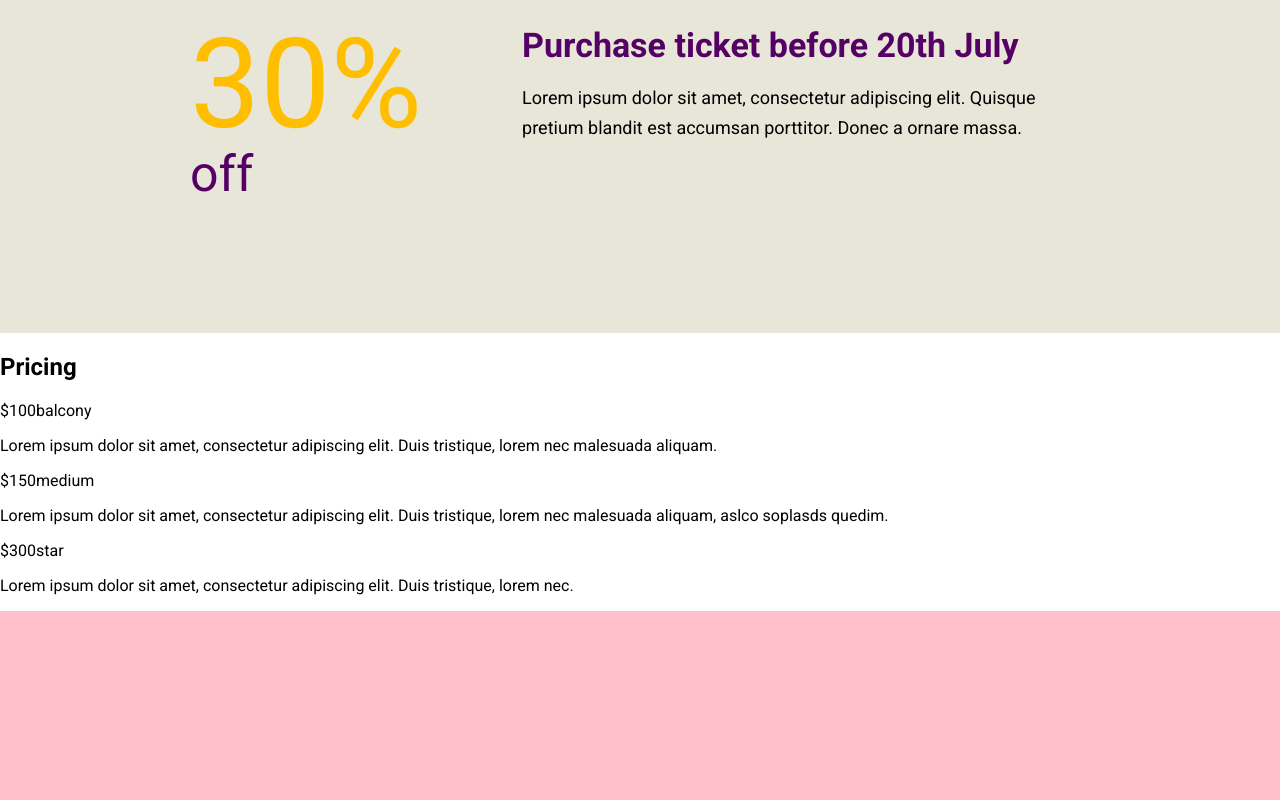
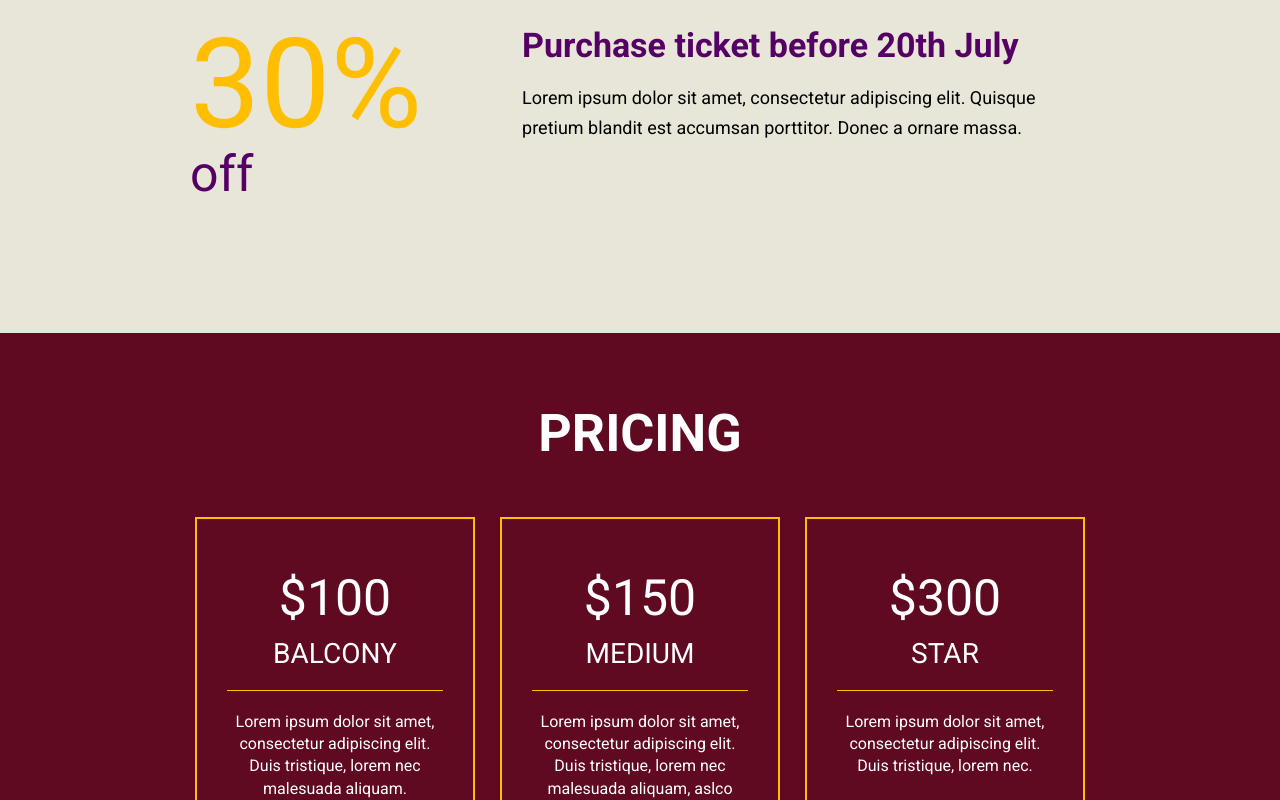
Before and after one commit to rennanmelo/world-cup-2022, a React (Create React App) app: page / in a window 1280 px wide. Shown: the part 2000-2800 px from the top of the page. Built offline with nearby package versions, Linux system fonts and the light colour scheme.

Commit message:
Styled the Pricing component and fix box-sizing property

```diff
--- a/src/components/Pricing/index.css
+++ b/src/components/Pricing/index.css
@@ -0,0 +1,67 @@
+.pricing {
+  padding: 70px 15px;
+  background: #5f0a21;
+  color: #ffffff;
+}
+
+.pricing__title {
+  color: #ffffff;
+  text-transform: uppercase;
+  text-align: center;
+  font-size: 52px;
+  margin: 0 0 40px;
+}
+
+.pricing__content {
+  display: flex;
+  flex-wrap: wrap;
+  flex-direction: column;
+  align-items: center;
+}
+
+.pricing__item {
+  width: 80%;
+  padding: 50px 30px;
+  border: 2px solid #ffbf00;
+  text-align: center;
+  margin-bottom: 30px;
+  min-height: 340px;
+  max-width: 280px;
+}
+
+.pricing__value {
+  font-size: 50px;
+  display: block;
+  margin-bottom: 10px;
+}
+
+.pricing__package {
+  color: #ffffff;
+  text-align: center;
+  border-bottom: 1px solid #ffbf00;
+  padding-bottom: 20px;
+  display: block;
+  text-transform: uppercase;
+  font-size: 28px;
+}
+
+.pricing__description {
+  color: #ffffff;
+  font-size: 16px;
+  text-align: center;
+  margin: 20px 0 0;
+  line-height: 1.4;
+}
+
+@media screen and (min-width: 768px) {
+  .pricing__content {
+    flex-direction: row;
+    justify-content: center;
+    align-items: stretch;
+  }
+
+  .pricing__item {
+    width: 31%;
+    margin: 1%;
+  }
+}
--- a/src/components/Pricing/index.js
+++ b/src/components/Pricing/index.js
@@ -5,6 +5,7 @@ const Pricing = () => {
   return (
     <div className="pricing">
       <h2 className="pricing__title">Pricing</h2>
+      <div className="pricing__content">
         <div className="pricing__item">
           <span className="pricing__value">$100</span>
           <span className="pricing__package">balcony</span>
@@ -30,6 +31,7 @@ const Pricing = () => {
           </p>
         </div>
       </div>
+    </div>
   );
 };
 
--- a/src/index.css
+++ b/src/index.css
@@ -1,8 +1,11 @@
+* {
+  box-sizing: border-box;
+}
+
 body {
   padding: 0;
   margin: 0;
   font-family: "Roboto", sans-serif;
   height: 100%;
   width: 100%;
-  box-sizing: border-box;
 }
```
Lines whose indentation alone changed are shown as unchanged.
